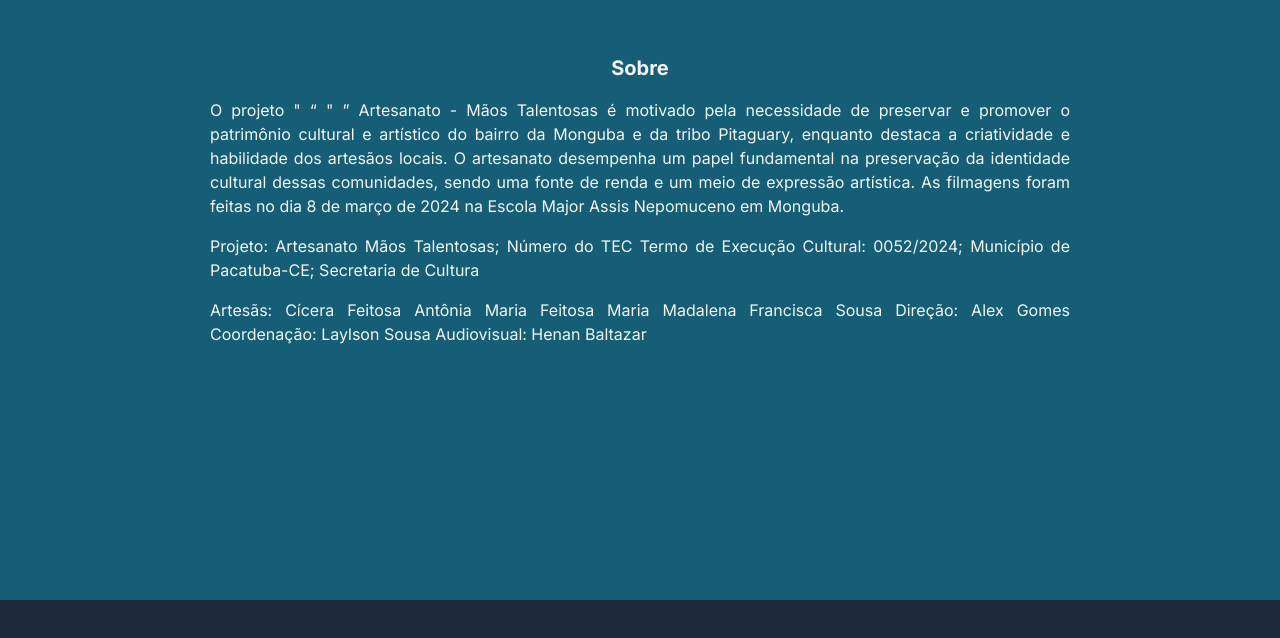
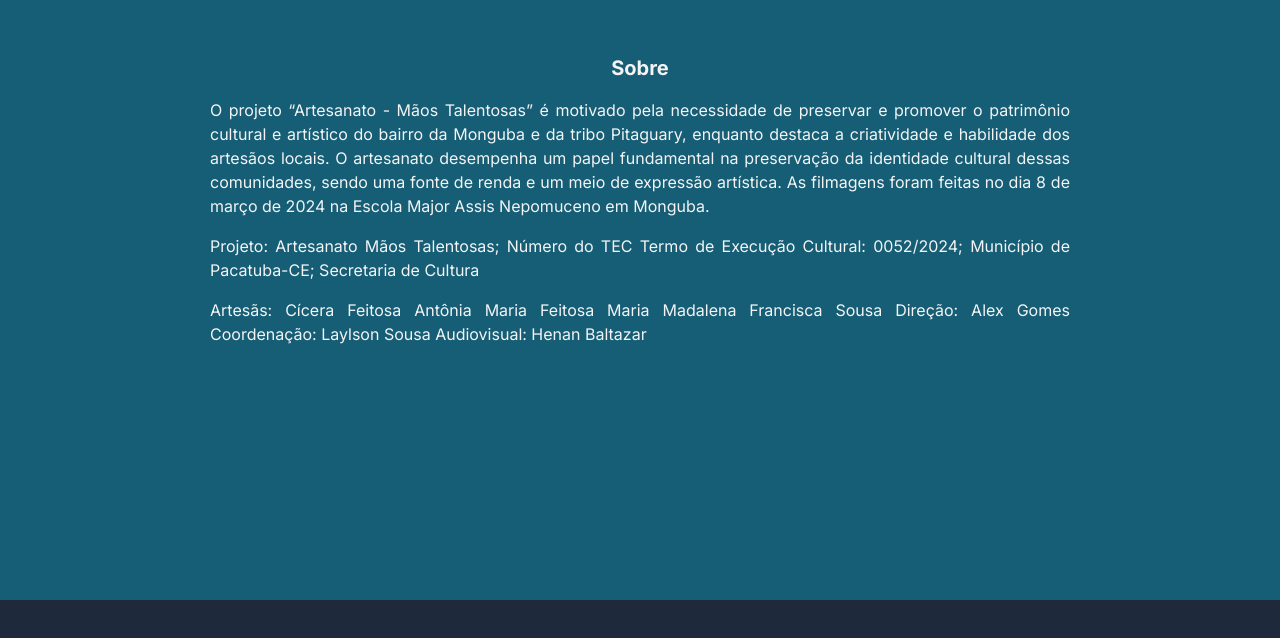
Before and after one commit to Laylsons3/feiradamonguba, a Next.js app: page / in a window 1280 px wide. Shown: the part 3852-4490 px from the top of the page. Built offline with nearby package versions, Linux system fonts and the light colour scheme.

Commit message:
solving quotes

```diff
--- a/src/app/page.tsx
+++ b/src/app/page.tsx
@@ -101,15 +101,14 @@ export default function Home() {
           <h1 className="text-xl font-bold">Sobre</h1>
           <div className="max-w-[860px] flex flex-col gap-y-4 text-justify">
             <p>
-              O projeto &quot; &ldquo; &#34; &rdquo; Artesanato - Mãos
-              Talentosas é motivado pela necessidade de preservar e promover o
-              patrimônio cultural e artístico do bairro da Monguba e da tribo
-              Pitaguary, enquanto destaca a criatividade e habilidade dos
-              artesãos locais. O artesanato desempenha um papel fundamental na
-              preservação da identidade cultural dessas comunidades, sendo uma
-              fonte de renda e um meio de expressão artística. As filmagens
-              foram feitas no dia 8 de março de 2024 na Escola Major Assis
-              Nepomuceno em Monguba.
+              O projeto &ldquo;Artesanato - Mãos Talentosas&rdquo; é motivado
+              pela necessidade de preservar e promover o patrimônio cultural e
+              artístico do bairro da Monguba e da tribo Pitaguary, enquanto
+              destaca a criatividade e habilidade dos artesãos locais. O
+              artesanato desempenha um papel fundamental na preservação da
+              identidade cultural dessas comunidades, sendo uma fonte de renda e
+              um meio de expressão artística. As filmagens foram feitas no dia 8
+              de março de 2024 na Escola Major Assis Nepomuceno em Monguba.
             </p>
             <p>
               Projeto: Artesanato Mãos Talentosas; Número do TEC Termo de
```
